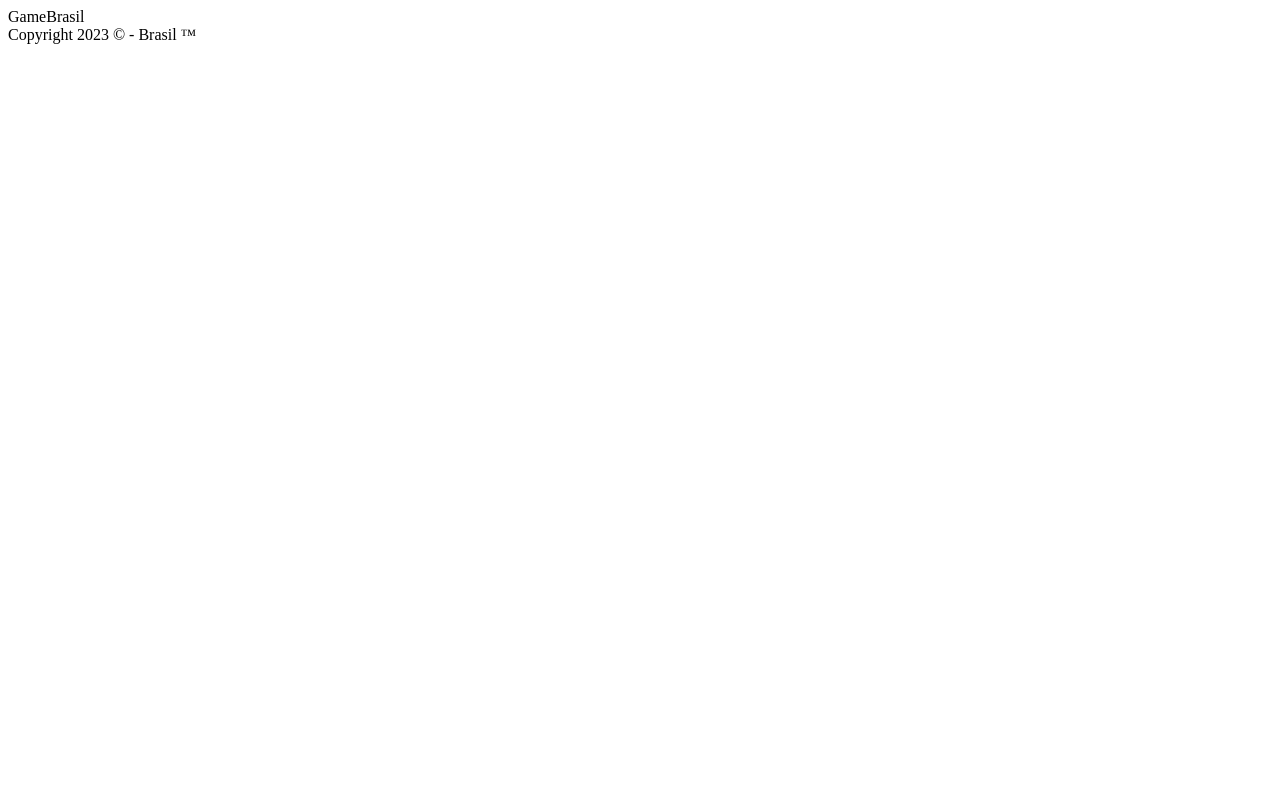
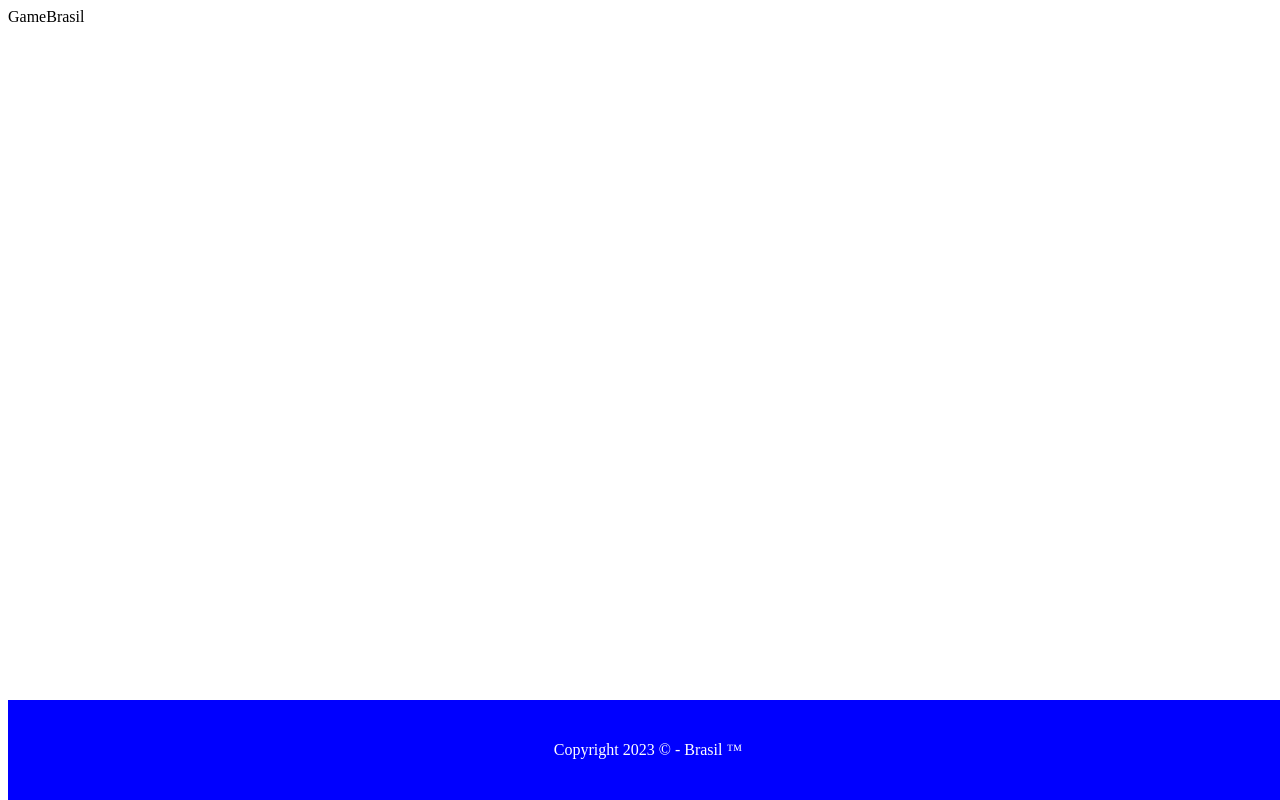
Before and after one commit to andrelopestec/app, a plain HTML site: page documentos.html in a window 1280 px wide. Drawn offline with Linux system fonts and the light colour scheme.

Commit message:
fix footer

```diff
--- a/documentos.html
+++ b/documentos.html
@@ -4,6 +4,18 @@
     <meta charset="UTF-8">
     <meta name="viewport" content="width=device-width, initial-scale=1.0">
     <title>Document</title>
+    <style>
+        footer {
+    position: absolute;
+    bottom: 0;
+    background-color: blue;
+    color: #FFF;
+    width: 100%;
+    height: 100px;
+    text-align: center;
+    line-height: 100px;
+}
+    </style>
 </head>
 <body>
     <header>
```
